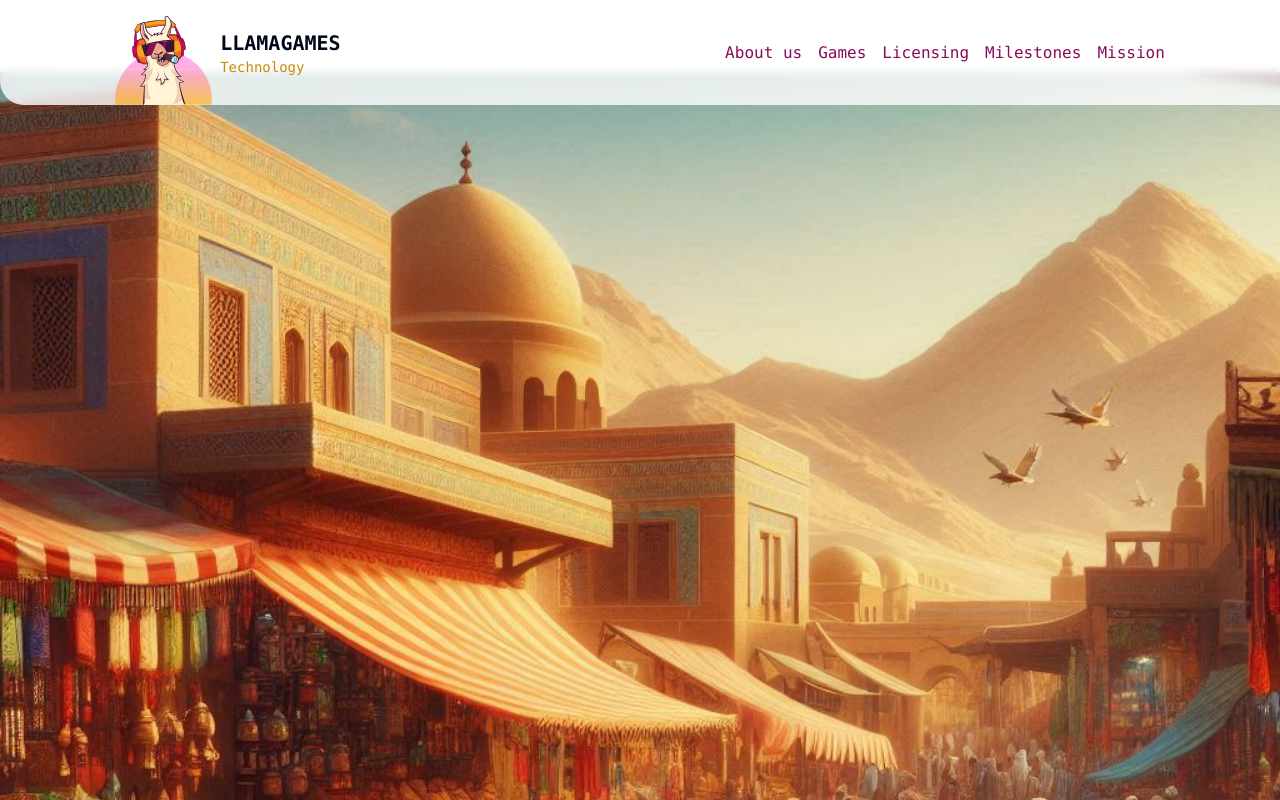
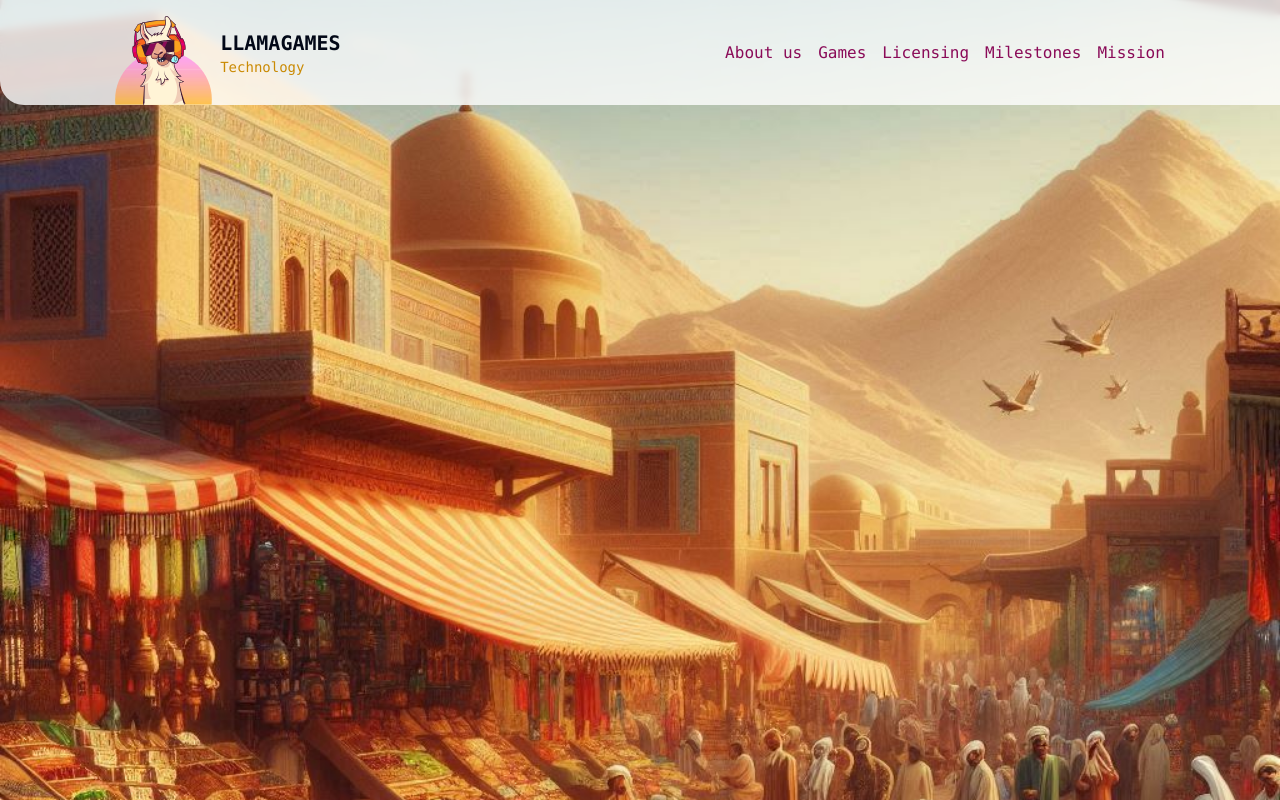
Before and after one commit to X-Elevate/LlamaGames, a Next.js app in the folder frontend/: page / in a window 1280 px wide. Shown: the top 800 px of the page. Built offline with nearby package versions, Linux system fonts and the light colour scheme.

Commit message:
Update layout.tsx

```diff
--- a/frontend/app/layout.tsx
+++ b/frontend/app/layout.tsx
@@ -31,7 +31,7 @@
                 )}
             >
                 <Header />
-                <main className='flex min-h-screen flex-col pt-[64px] md:pt-[72px]'>
+                <main className='flex min-h-screen flex-col'>
                     {children}
                 </main>
                 <Footer />
```
